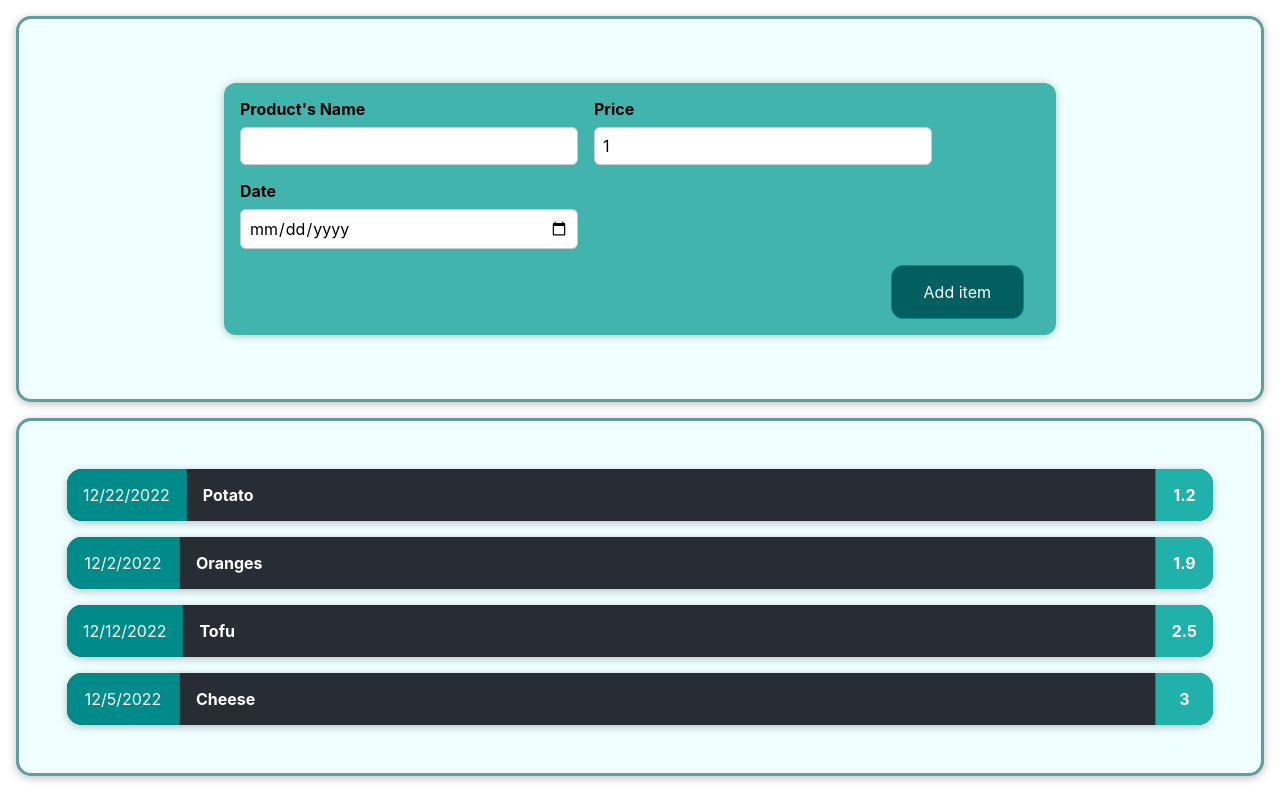
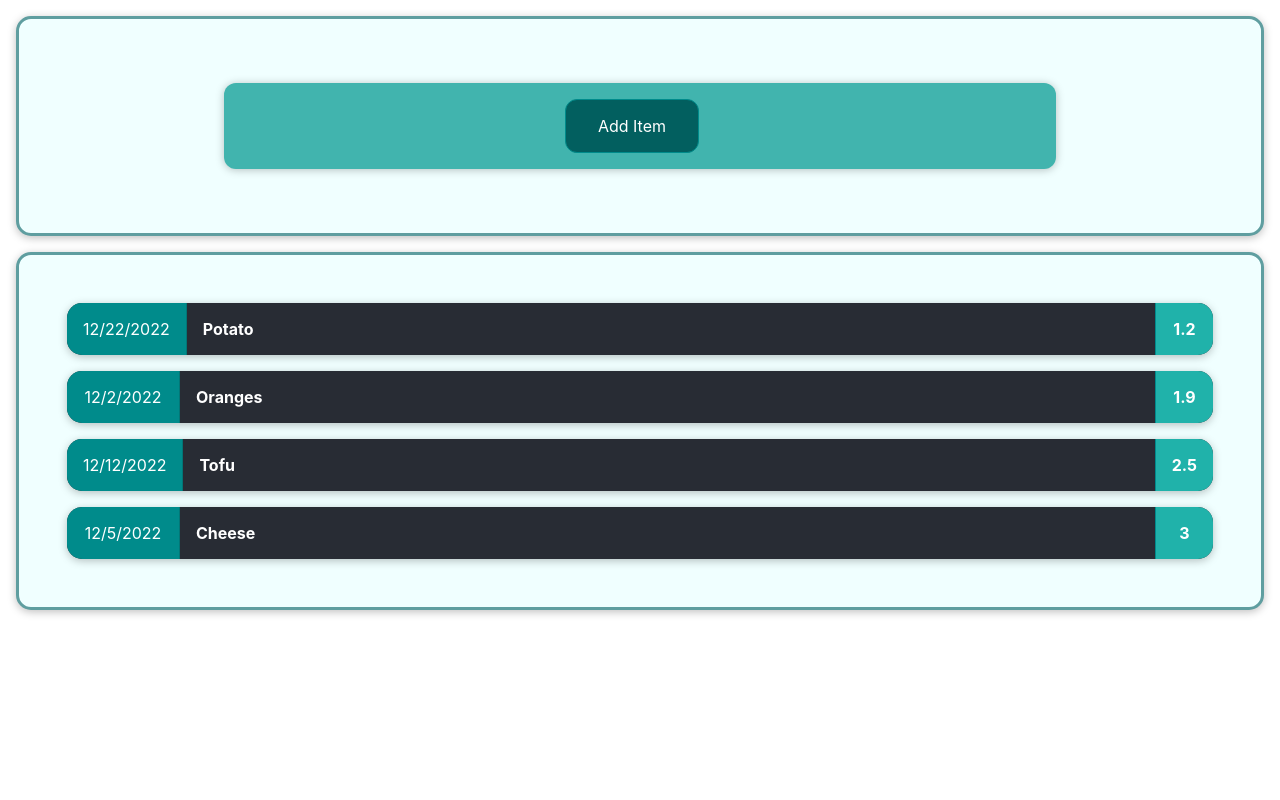
Before and after one commit to bchen2890/react, a React (Create React App) app in the folder tutorial-app/: page / in a window 1280 px wide. Built offline with nearby package versions, Linux system fonts and the light colour scheme.

Commit message:
Interactive form

```diff
--- a/tutorial-app/src/App.js
+++ b/tutorial-app/src/App.js
@@ -1,10 +1,10 @@
+import { useState } from 'react';
 import './App.css';
 import List from './components/List/List';
 import NewItem from './components/NewItem/NewItem';
 import Card from './components/UI/Card';
 
-function App() {
-  const list = [
+const DUMMY_ITEMS = [
   {
     date: new Date(2022, 11, 22), name: "Potato", price: 1.2
   },
@@ -18,8 +18,13 @@ function App() {
     date: new Date(2022, 11, 5), name: "Cheese", price: 3
   }
 ];
+
+function App() {
+
+  const [list, setList] = useState(DUMMY_ITEMS);
+
   const addItem = item => {
-    console.log(item);
+    setList((prevList)=>[item, ...prevList]);
   };
   return (
     <div className="App">
--- a/tutorial-app/src/components/List/ListItem.js
+++ b/tutorial-app/src/components/List/ListItem.js
@@ -2,7 +2,7 @@ import './ListItem.css'
 
 function ListItem (props) {
     return <div className='list-item'>
-        <div className='list-item-date'>{props.date.toLocaleDateString()}</div>
+        <div className='list-item-date'>{new Date(props.date).toLocaleDateString()}</div>
         <h2  className='list-item-name'>{props.name}</h2>
         <div className='list-item-price'>{props.price}</div>
     </div>
--- a/tutorial-app/src/components/NewItem/ItemForm.js
+++ b/tutorial-app/src/components/NewItem/ItemForm.js
@@ -19,7 +19,7 @@ const ItemForm = (props) => {
     const data = {
       name: name,
       price: price,
-      date: date
+      date: new Date(date)
     };
     props.addItem(data);
     setName('');
@@ -38,10 +38,11 @@ const ItemForm = (props) => {
         </div>
         <div className='new-item__control'>
           <label>Date</label>
-          <input type='date' min='2019-01-01' max='2022-12-31' value={date} onChange={dateOnChange} />
+          <input type='date' min='2019-01-01' max='2023-12-31' value={date} onChange={dateOnChange} />
         </div>
       </div>
       <div className='new-item__actions'>
+        <button onClick={props.onClose}>Close</button>
         <button type='submit'>Add item</button>
       </div>
     </form>
--- a/tutorial-app/src/components/NewItem/NewItem.css
+++ b/tutorial-app/src/components/NewItem/NewItem.css
@@ -24,3 +24,14 @@
 .new-item__actions {
   text-align: right;
 }
+
+.new-item button {
+  font: inherit;
+  cursor: pointer;
+  padding: 1rem 2rem;
+  border: 1px solid #008B8B;
+  background-color: #025f5f;
+  color: white;
+  border-radius: 12px;
+  margin-right: 1rem;
+}
--- a/tutorial-app/src/components/NewItem/NewItem.js
+++ b/tutorial-app/src/components/NewItem/NewItem.js
@@ -1,9 +1,14 @@
+import { useState } from 'react';
 import ItemForm from './ItemForm';
 import './NewItem.css';
 
 const NewItem = (props) => {
+    const [open, setOpen] = useState(false);
+
     return <div className='new-item'>
-        <ItemForm addItem={props.addItem}></ItemForm>
+        {open?<ItemForm addItem={props.addItem} onClose={()=>setOpen(false)}></ItemForm>:
+        <button onClick={()=>setOpen(true)}>Add Item</button>}
+
     </div>
 }
 
```
Lines whose indentation alone changed are shown as unchanged.
